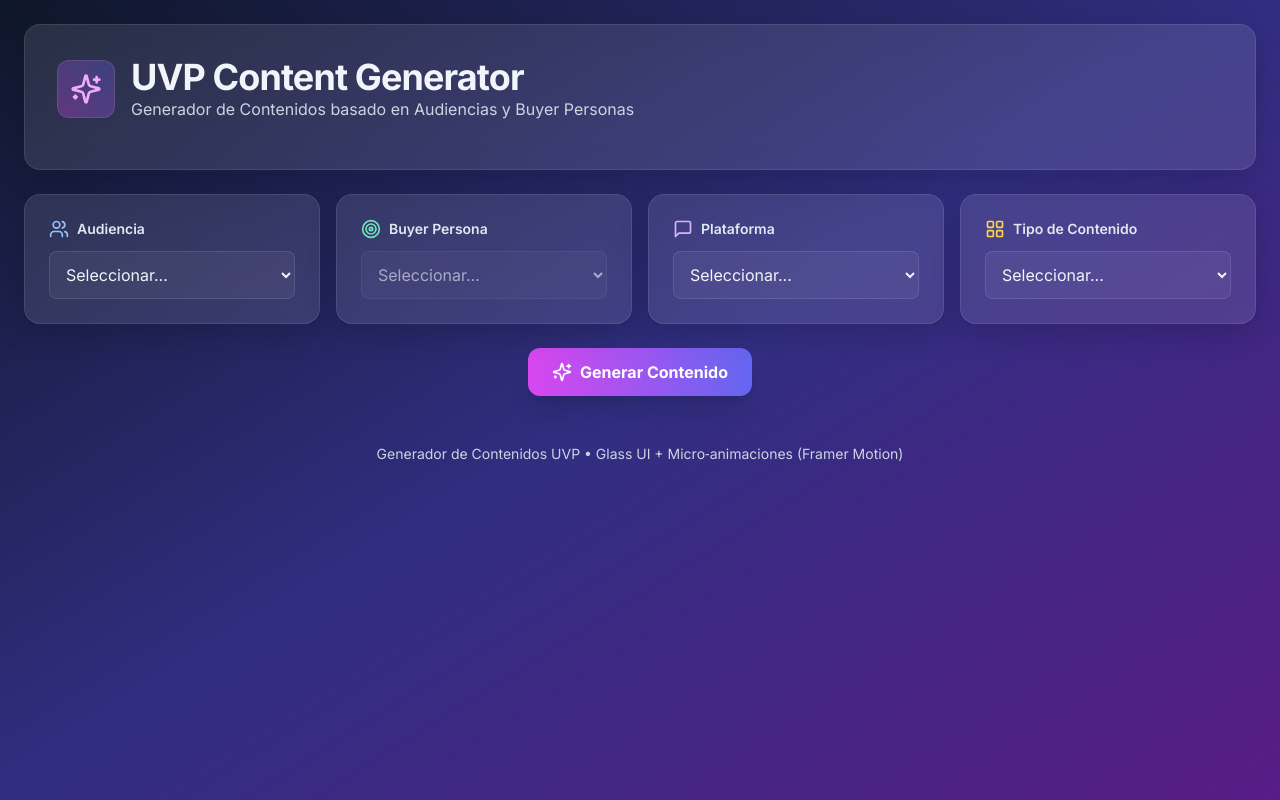
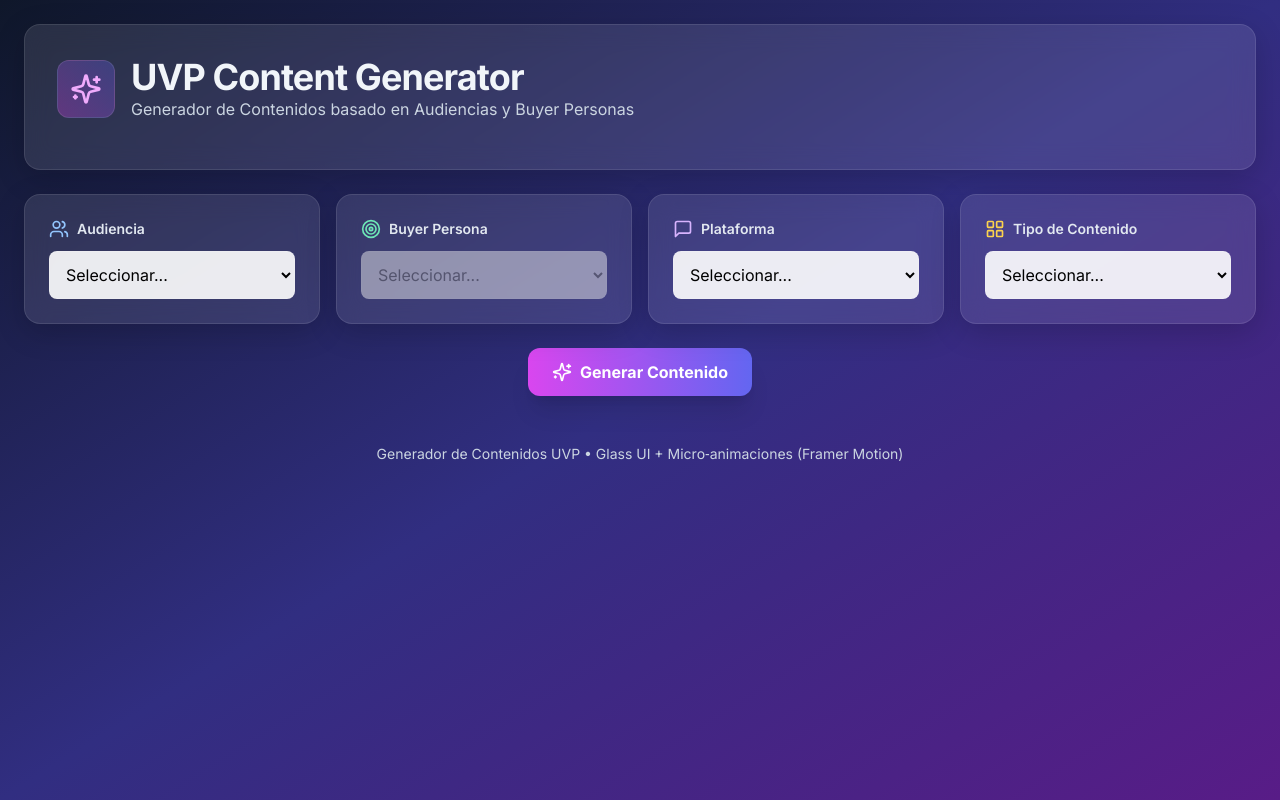
Before and after one commit to VSolanoMAAK/UVPContentGenerator, a Next.js app: page / in a window 1280 px wide. Built offline with nearby package versions, Linux system fonts and the light colour scheme.

Commit message:
Add files via upload

```diff
--- a/src/app/globals.css
+++ b/src/app/globals.css
@@ -8,3 +8,13 @@ body { @apply bg-gradient-to-br from-slate-900 via-indigo-900 to-purple-900 text
 .input { @apply w-full p-3 rounded-lg border border-white/10 bg-white/5 placeholder-slate-300/70 focus:outline-none focus:ring-2 focus:ring-indigo-400/50; }
 .label { @apply flex items-center gap-2 text-sm font-semibold text-slate-200 mb-3; }
 .btn-primary { @apply inline-flex items-center gap-2 bg-gradient-to-r from-fuchsia-500 to-indigo-500 text-white px-6 py-3 rounded-xl font-bold shadow-xl hover:scale-[1.02] transition; }
+
+/* === Corrección de contraste para selects === */
+select, select option {
+  color: #000 !important;
+  background-color: rgba(255, 255, 255, 0.9) !important;
+}
+select:disabled {
+  color: rgba(0, 0, 0, 0.5) !important;
+  background-color: rgba(240, 240, 240, 0.8) !important;
+}
```
